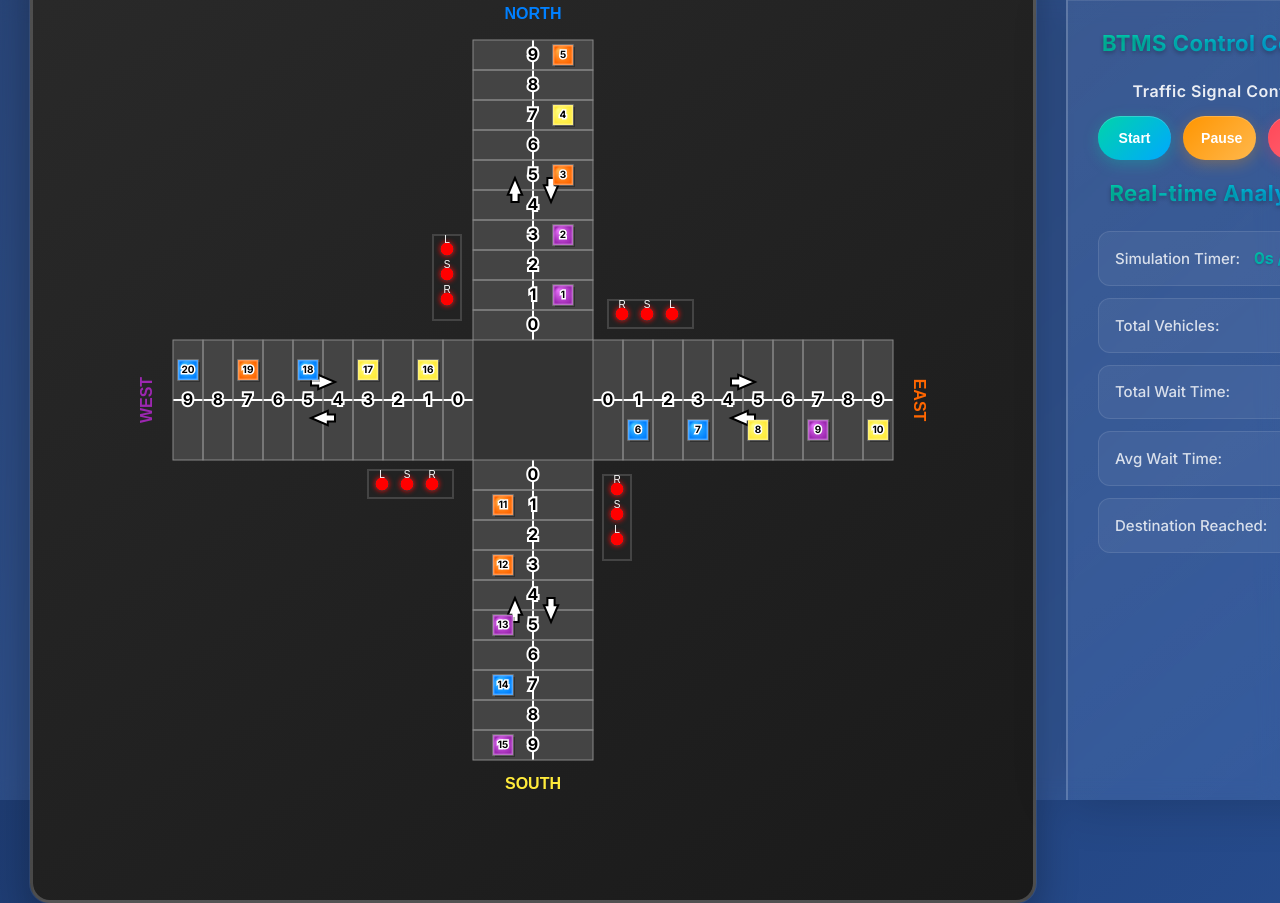
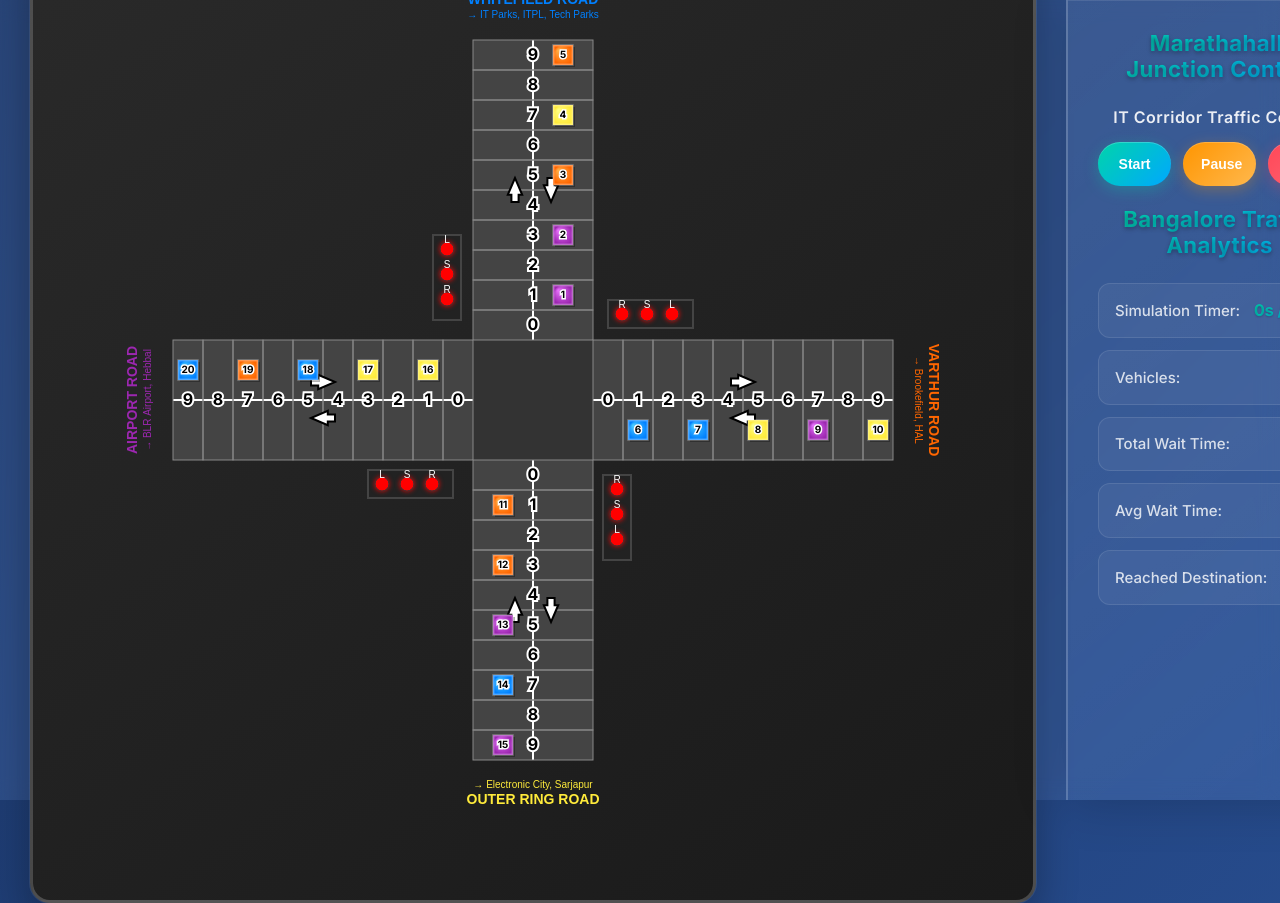
Before and after one commit to cstpalash/traffic-signal, a website: page public/traffic-simulation.html in a window 1280 px wide. Shown: the top 903 px of the page. Drawn offline with Linux system fonts and the light colour scheme.

Commit message:
Bangalore theme

```diff
--- a/public/road.js
+++ b/public/road.js
@@ -165,36 +165,48 @@ class Road {
 
     drawLabels() {
         const ctx = this.ctx;
-        ctx.font = 'bold 16px Arial';
+        ctx.font = 'bold 14px Arial';
         ctx.textAlign = 'center';
 
         // Get destination colors from centralized DestinationManager
         const colors = DestinationManager.getDestinationColors();
 
-        // Road labels - positioned 25px away from the end of each road
-        // North label - 25px above the north road end (Blue)
+        // Marathahalli Junction road labels - positioned 25px away from the end of each road
+        // North: Whitefield Road - to IT Parks, ITPL, Prestige Tech Park (Blue)
         ctx.fillStyle = colors.N;
-        ctx.fillText('NORTH', this.centerX, this.centerY - this.junctionSize / 2 - this.roadLength - 25);
+        ctx.fillText('WHITEFIELD ROAD', this.centerX, this.centerY - this.junctionSize / 2 - this.roadLength - 40);
+        ctx.font = 'normal 10px Arial';
+        ctx.fillText('→ IT Parks, ITPL, Tech Parks', this.centerX, this.centerY - this.junctionSize / 2 - this.roadLength - 25);
+        ctx.font = 'bold 14px Arial';
 
-        // South label - 25px below the south road end (Brown)
+        // South: Outer Ring Road - to Electronic City, Sarjapur, Koramangala (Brown)
         ctx.fillStyle = colors.S;
-        ctx.fillText('SOUTH', this.centerX, this.centerY + this.junctionSize / 2 + this.roadLength + 25);
+        ctx.fillText('OUTER RING ROAD', this.centerX, this.centerY + this.junctionSize / 2 + this.roadLength + 40);
+        ctx.font = 'normal 10px Arial';
+        ctx.fillText('→ Electronic City, Sarjapur', this.centerX, this.centerY + this.junctionSize / 2 + this.roadLength + 25);
+        ctx.font = 'bold 14px Arial';
 
-        // West label - 25px to the left of the west road end (Purple)
+        // West: Airport Road - to Bangalore Airport, Hennur, Hebbal (Purple)
         ctx.fillStyle = colors.W;
         ctx.save();
-        ctx.translate(this.centerX - this.junctionSize / 2 - this.roadLength - 25, this.centerY);
+        ctx.translate(this.centerX - this.junctionSize / 2 - this.roadLength - 40, this.centerY);
         ctx.rotate(-Math.PI / 2);
-        ctx.fillText('WEST', 0, 0);
+        ctx.fillText('AIRPORT ROAD', 0, 0);
+        ctx.font = 'normal 10px Arial';
+        ctx.fillText('→ BLR Airport, Hebbal', 0, 15);
         ctx.restore();
+        ctx.font = 'bold 14px Arial';
 
-        // East label - 25px to the right of the east road end (Yellow)
+        // East: Varthur Road - to Brookefield, Kundalahalli, HAL (Yellow)
         ctx.fillStyle = colors.E;
         ctx.save();
-        ctx.translate(this.centerX + this.junctionSize / 2 + this.roadLength + 25, this.centerY);
+        ctx.translate(this.centerX + this.junctionSize / 2 + this.roadLength + 40, this.centerY);
         ctx.rotate(Math.PI / 2);
-        ctx.fillText('EAST', 0, 0);
+        ctx.fillText('VARTHUR ROAD', 0, 0);
+        ctx.font = 'normal 10px Arial';
+        ctx.fillText('→ Brookefield, HAL', 0, 15);
         ctx.restore();
+        ctx.font = 'bold 14px Arial';
     }
 
     drawLaneArrows() {
--- a/public/traffic-simulation.html
+++ b/public/traffic-simulation.html
@@ -3,7 +3,7 @@
 <head>
     <meta charset="UTF-8">
     <meta name="viewport" content="width=device-width, initial-scale=1.0">
-    <title>Bangalore Smart Traffic Management System - BTMS 2025</title>
+    <title>Marathahalli Junction AI Traffic Control - Bangalore Smart City</title>
     <link href="https://fonts.googleapis.com/css2?family=Inter:wght@300;400;500;600;700&display=swap" rel="stylesheet">
     <style>
         * {
@@ -227,11 +227,11 @@
             <canvas id="trafficCanvas" width="1000" height="1000"></canvas>
         </div>
         <div class="stats-panel">
-            <div class="stats-title">BTMS Control Center</div>
+            <div class="stats-title">Marathahalli Junction Control</div>
 
             <div class="controls">
                 <div class="control-group">
-                    <label>Traffic Signal Control</label>
+                    <label>IT Corridor Traffic Control</label>
                     <div class="control-buttons">
                         <button onclick="startSimulation()">Start</button>
                         <button onclick="pauseSimulation()" class="warning">Pause</button>
@@ -240,14 +240,14 @@
                 </div>
             </div>
 
-            <div class="stats-title">Real-time Analytics</div>
+            <div class="stats-title">Bangalore Traffic Analytics</div>
             <div class="stats-content">
                 <div class="stats-item">
                     <span class="stats-label">Simulation Timer:</span>
                     <span class="stats-value" id="simulationTimer">0s / 120s</span>
                 </div>
                 <div class="stats-item">
-                    <span class="stats-label">Total Vehicles:</span>
+                    <span class="stats-label">Vehicles:</span>
                     <span class="stats-value" id="totalCars">0</span>
                 </div>
                 <div class="stats-item">
@@ -259,7 +259,7 @@
                     <span class="stats-value" id="avgWaitTime">0s</span>
                 </div>
                 <div class="stats-item">
-                    <span class="stats-label">Destination Reached:</span>
+                    <span class="stats-label">Reached Destination:</span>
                     <span class="stats-value" id="destinationReached">0</span>
                 </div>
             </div>
@@ -267,9 +267,9 @@
     </div>
 
     <script>
-        // Bangalore Traffic Management System (BTMS) - Intelligent Traffic Control
-        // Simulating major junction scenarios like Silk Board, Electronic City, Whitefield
-        class TrafficSimulation {
+        // Marathahalli Junction Traffic Control System - Bangalore Smart City Initiative
+        // Simulating IT corridor traffic: ITPL, Brookefield, Electronic City routes
+        class MarathahalliTrafficSimulation {
             constructor(canvasId) {
                 this.canvas = document.getElementById(canvasId);
                 this.ctx = this.canvas.getContext('2d');
@@ -283,17 +283,17 @@
 
                 // Simulation timer
                 this.simulationTime = 0;
-                this.maxSimulationTime = 120; // 120 seconds
-                this.carsReachedDestination = 0; // Track cars that reached destination
+                this.maxSimulationTime = 120; // 120 seconds simulation
+                this.carsReachedDestination = 0; // Track vehicles reaching tech parks
 
-                // Road configuration - Bangalore junction specifications
-                this.roadWidth = 120; // Wide roads typical of Bangalore arterials
+                // Marathahalli junction specifications - IT corridor roads
+                this.roadWidth = 120; // Wide roads for Bangalore arterials (ORR, Whitefield Road)
                 this.laneWidth = this.roadWidth / 2;
                 this.roadLength = 300;
                 this.tileSize = this.roadLength / 10;
-                this.junctionSize = 120;
+                this.junctionSize = 120; // Large junction like Marathahalli
 
-                // Initialize modules
+                // Initialize Bangalore traffic modules
                 this.initializeCoordinates();
                 this.road = new Road(this);
                 this.signal = new TrafficSignal(this);
@@ -846,21 +846,21 @@
             }
         }
 
-        // Global simulation instance
+        // Global Marathahalli simulation instance
         let simulation;
 
-        // Initialize simulation when page loads
+        // Initialize Marathahalli traffic simulation when page loads
         document.addEventListener('DOMContentLoaded', function() {
-            simulation = new TrafficSimulation('trafficCanvas');
+            simulation = new MarathahalliTrafficSimulation('trafficCanvas');
 
-            // Setup initial car arrangement
+            // Setup initial IT corridor car arrangement
             simulation.setupInitialCars();
 
-            // Update stats to show the initial car count
+            // Update Bangalore traffic stats to show the initial vehicle count
             simulation.updateStats();
         });
 
-        // Control functions for buttons
+        // Control functions for Marathahalli junction buttons
         function startSimulation() {
             simulation.start();
         }
@@ -873,7 +873,7 @@
             simulation.reset();
         }
 
-        // Expose simulation for external access
+        // Expose Marathahalli simulation for external access
         window.simulation = simulation;
     </script>
     <script src="destination.js"></script>
```
Also changed, not shown: README.md.
